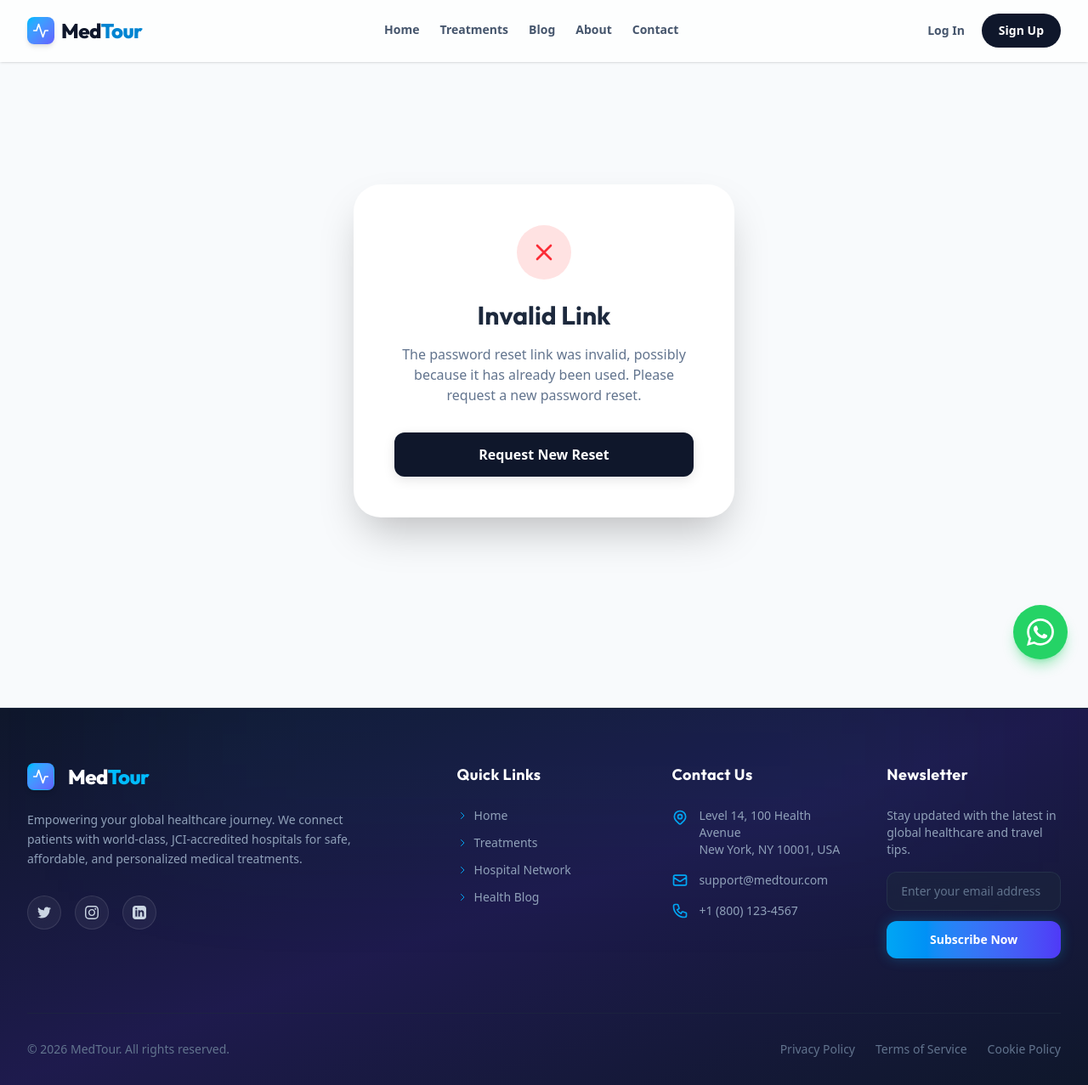
After one commit to sabarishkumaran/medical_tourism_platform, a Django app: page /accounts/reset/1/1/ in a window 1280 px wide. The commit adds this page. Shown: the whole page at 85% size. Run offline with Django 5.2, Linux system fonts and the light colour scheme; style sheets or scripts are compiled from the project's sources; some libraries are stand-ins or nearby versions.

Commit message:
password reset

```diff
--- a/accounts/urls.py
+++ b/accounts/urls.py
@@ -18,4 +18,14 @@ urlpatterns = [
     path('password_change/', auth_views.PasswordChangeView.as_view(template_name="password_change.html"), name='password_change'),
     path('password_change/done/', auth_views.PasswordChangeDoneView.as_view(template_name="password_change_done.html"), name='password_change_done'),
 
+    # Password Reset
+    path('password_reset/', auth_views.PasswordResetView.as_view(
+        template_name="password_reset.html",
+        email_template_name="password_reset_email.html",
+        subject_template_name="password_reset_subject.txt"
+    ), name='password_reset'),
+    path('password_reset/done/', auth_views.PasswordResetDoneView.as_view(template_name="password_reset_done.html"), name='password_reset_done'),
+    path('reset/<uidb64>/<token>/', auth_views.PasswordResetConfirmView.as_view(template_name="password_reset_confirm.html"), name='password_reset_confirm'),
+    path('reset/done/', auth_views.PasswordResetCompleteView.as_view(template_name="password_reset_complete.html"), name='password_reset_complete'),
+
 ]
--- a/templates/login.html
+++ b/templates/login.html
@@ -66,7 +66,7 @@
                         <div class="group">
                             <div class="flex justify-between items-center mb-2">
                                 <label class="block text-xs font-bold text-slate-500 uppercase tracking-wider group-focus-within:text-sky-600 transition-colors">Password</label>
-                                <!-- Forgot Password Disabled -->
+                                <a href="{% url 'password_reset' %}" class="text-xs font-bold text-sky-600 hover:text-sky-800 transition-colors">Forgot password?</a>
                             </div>
                             <input type="password" name="password" class="w-full bg-slate-50 border border-slate-200 rounded-xl px-4 py-3 text-slate-800 transition-all focus:bg-white focus:border-sky-500 focus:ring-4 focus:ring-sky-500/10 outline-none placeholder:text-slate-400" required placeholder="••••••••">
                         </div>
--- /dev/null
+++ b/templates/password_reset_confirm.html
@@ -0,0 +1,62 @@
+{% extends "base.html" %}
+
+{% block content %}
+<div class="container mx-auto px-4 md:px-8 py-10">
+    <div class="h-[85vh] -mt-10 mb-[-2.5rem] flex items-center justify-center p-4 animate-fade-up">
+        <div class="w-full max-w-md bg-white rounded-[2rem] shadow-2xl p-8 md:p-12">
+
+            {% if validlink %}
+            <div class="mb-10 text-center">
+                <h2 class="text-3xl font-bold text-slate-800 mb-2" style="font-family: 'Outfit', sans-serif;">Set a New Password</h2>
+                <p class="text-slate-500">Please enter your new password twice so we can verify you typed it in correctly.</p>
+            </div>
+
+            <form method="POST" class="space-y-6">
+                {% csrf_token %}
+
+                {% if form.errors %}
+                <div class="bg-red-50 border border-red-200 text-red-600 px-4 py-3 rounded-xl text-sm font-medium mb-4">
+                    {% for field, errors in form.errors.items %}
+                        {% for error in errors %}
+                            <p>{{ error }}</p>
+                        {% endfor %}
+                    {% endfor %}
+                </div>
+                {% endif %}
+
+                <div class="space-y-5">
+                    {% for field in form %}
+                    <div class="group">
+                        <label class="block text-xs font-bold text-slate-500 uppercase tracking-wider mb-2 group-focus-within:text-sky-600 transition-colors">{{ field.label }}</label>
+                        <input type="{{ field.field.widget.input_type }}" name="{{ field.name }}" class="w-full bg-slate-50 border border-slate-200 rounded-xl px-4 py-3 text-slate-800 transition-all focus:bg-white focus:border-sky-500 focus:ring-4 focus:ring-sky-500/10 outline-none placeholder:text-slate-400" required>
+                    </div>
+                    {% endfor %}
+                </div>
+
+                <button type="submit" class="w-full bg-slate-900 hover:bg-sky-600 text-white font-bold py-3.5 px-4 rounded-xl shadow-[0_4px_14px_0_rgba(0,0,0,0.1)] hover:shadow-xl transition-all duration-300 transform hover:-translate-y-0.5 cursor-pointer">
+                    Change Password
+                </button>
+            </form>
+            {% else %}
+
+            <div class="w-16 h-16 bg-red-100 rounded-full flex items-center justify-center mx-auto mb-6">
+                <svg class="w-8 h-8 text-red-500" fill="none" stroke="currentColor" viewBox="0 0 24 24"><path stroke-linecap="round" stroke-linejoin="round" stroke-width="2" d="M6 18L18 6M6 6l12 12"></path></svg>
+            </div>
+
+            <div class="mb-8 text-center">
+                <h2 class="text-3xl font-bold text-slate-800 mb-4" style="font-family: 'Outfit', sans-serif;">Invalid Link</h2>
+                <p class="text-slate-500">The password reset link was invalid, possibly because it has already been used. Please request a new password reset.</p>
+            </div>
+
+            <div>
+                <a href="{% url 'password_reset' %}" class="inline-block w-full text-center bg-slate-900 hover:bg-sky-600 text-white font-bold py-3.5 px-4 rounded-xl shadow-[0_4px_14px_0_rgba(0,0,0,0.1)] hover:shadow-xl transition-all duration-300 transform hover:-translate-y-0.5">
+                    Request New Reset
+                </a>
+            </div>
+
+            {% endif %}
+
+        </div>
+    </div>
+</div>
+{% endblock %}
--- /dev/null
+++ b/templates/password_reset_email.html
@@ -0,0 +1,2 @@
+Someone asked for password reset for email {{ email }}. Follow the link below:
+{{ protocol }}://{{ domain }}{% url 'password_reset_confirm' uidb64=uid token=token %}
--- /dev/null
+++ b/templates/password_reset_subject.txt
@@ -0,0 +1 @@
+Password reset on Medical Tourism Platform
```
Also changed, not shown: medtour/settings.py (+7 -2 lines), templates/password_reset.html (added, +42 -0 lines), templates/password_reset_complete.html (added, +25 -0 lines), templates/password_reset_done.html (added, +26 -0 lines), templates/register.html (+15 -12 lines).
